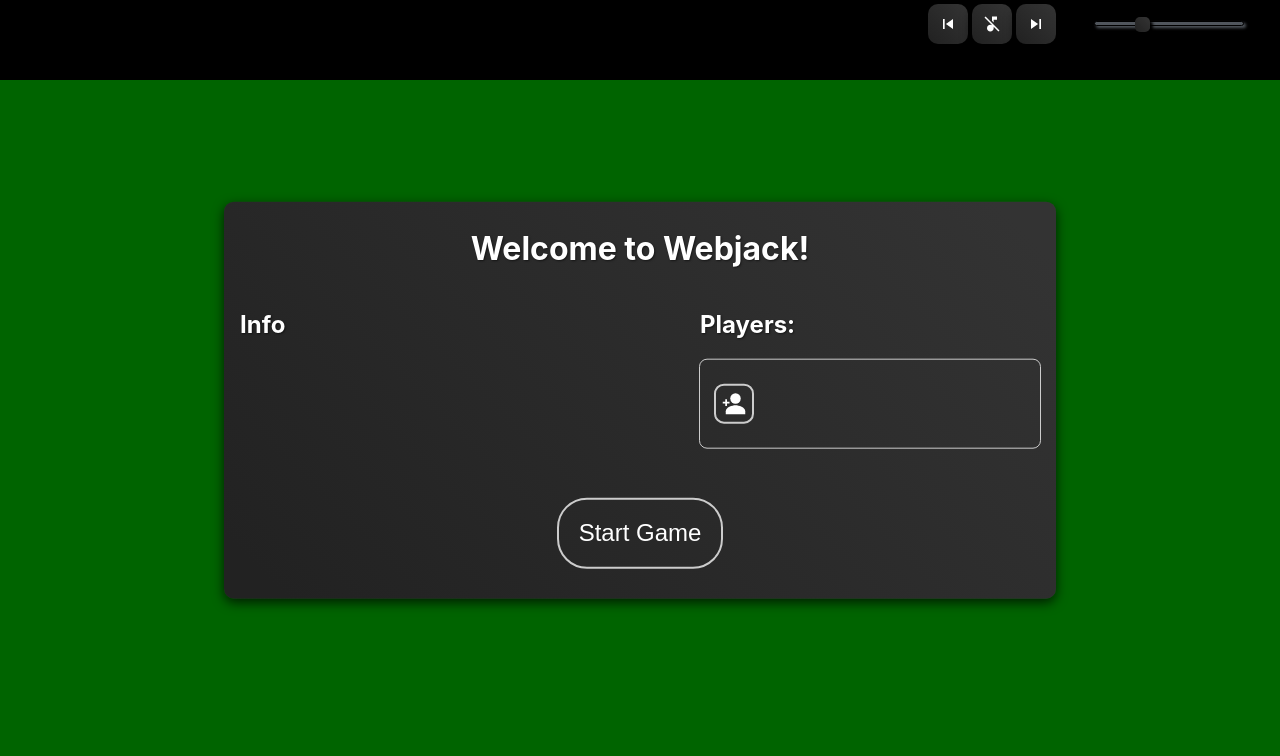
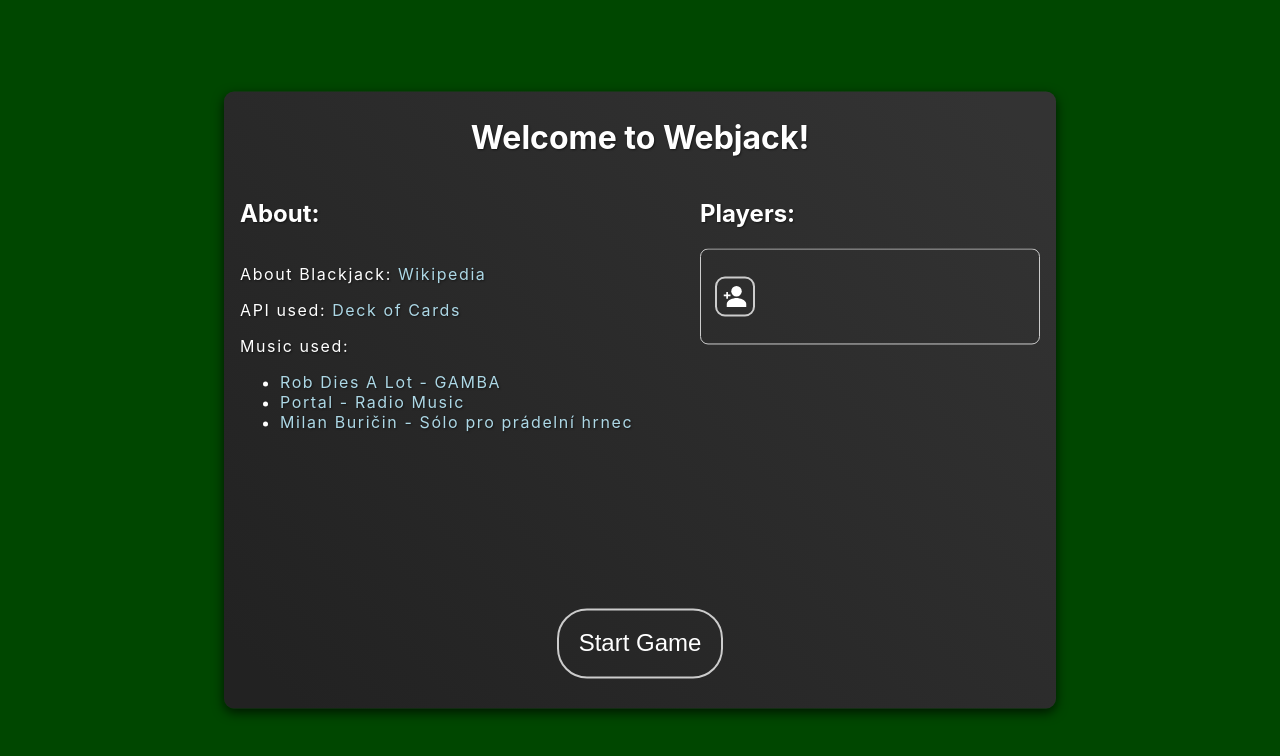
Before and after one commit to olibejak/webjack, a React (Create React App) app: page / in a window 1280 px wide. Shown: the top 756 px of the page. Built offline with nearby package versions, Linux system fonts and the light colour scheme.

Commit message:
Final touches (I hope) + navbar/audio

```diff
--- a/src/App.css
+++ b/src/App.css
@@ -1,5 +1,5 @@
 :root {
-  --table-green: #006400;
+  --table-green: #004700;
   --button-border-radius: 25%;
   --black-gradient: linear-gradient(45deg, #222 5%, #333 95%);
   --black-metalic-gradient: linear-gradient(
@@ -14,6 +14,7 @@
     );
 }
 
+/* music slider */
   input[type=range] {
     background: none;
     height: 24px;
@@ -105,6 +106,40 @@ input[type=range]:focus::-ms-fill-upper {
     background: #50555C;
   }
 
+/* overflow slider */
+  /* WebKit (Chrome, Safari, etc.) */
+  ::-webkit-scrollbar {
+    width: 10px;
+  }
+
+  ::-webkit-scrollbar-track {
+    background: transparent;
+    box-shadow: transparent;
+
+  }
+
+  ::-webkit-scrollbar-thumb {
+    background: #e0e0e0;
+    border-radius: 10px;
+    box-shadow: inset 0 0 6px rgba(0,0,0,0.5);
+  }
+
+  /*!* Firefox *!*/
+  /*.scrollable-div {*/
+  /*  scrollbar-width: thin;*/
+  /*}*/
+
+  /*.scrollable-div::-moz-scrollbar-track {*/
+  /*  background: transparent;*/
+  /*  box-shadow: transparent;*/
+  /*}*/
+
+  /*.scrollable-div::-moz-scrollbar-thumb {*/
+  /*  background: #e0e0e0;*/
+  /*  border-radius: 10px;*/
+  /*  box-shadow: inset 0 0 6px rgba(0,0,0,0.5);*/
+  /*}*/
+
 body {
   background-color: var(--table-green);
 }
--- a/src/App.tsx
+++ b/src/App.tsx
@@ -54,13 +54,11 @@ function App() {
 
   return (
       <>
-        <Navbar/>
-          <BackgroundMusic />
         {/* Conditionally render either WelcomeForm or Board based on gameStarted state */}
         {gameStarted ? (
             <>
-              <Board />
-              <button onClick={handleRestartGame}>Restart Game</button>
+              <Navbar restartGame={handleRestartGame} />
+              <Board/>
             </>
         ) : (
             <WelcomeForm onStartGame={handleStartGame}/>
--- a/src/Components/BackgroundMusic/BackgroundMusic.css
+++ b/src/Components/BackgroundMusic/BackgroundMusic.css
@@ -1,3 +1,9 @@
+.background-music-buttons{
+    display: flex;
+    flex-direction: row;
+    gap: 5px;
+}
+
 .music-button {
     display: flex;
     font-size: 20px;
@@ -20,7 +26,6 @@
     box-shadow: 0 5px 12px rgba(0, 0, 0, 0.7);
 }
 
-/*Background Music*/
 .background-music {
     display: flex;
     flex-direction: row;
@@ -42,6 +47,7 @@
 .volume-changer svg {
     margin: 0.2em;
     font-size: 2em;
+    color: #fff;
 }
 
 .music-button:hover {
@@ -49,7 +55,6 @@
     box-shadow: 0 5px 12px rgba(0, 0, 0, 0.7);
 }
 
-/*Background Music*/
 .background-music {
     display: flex;
     flex-direction: row;
@@ -67,3 +72,13 @@
     flex-direction: row;
     align-items: center;
 }
+
+@media (max-width: 1035px) {
+    .background-music {
+        flex-direction: column;
+    }
+
+    .volume-changer {
+        width: 10em
+    }
+}
--- a/src/Components/BackgroundMusic/BackgroundMusic.tsx
+++ b/src/Components/BackgroundMusic/BackgroundMusic.tsx
@@ -6,15 +6,19 @@ import "./BackgroundMusic.css"
 function BackgroundMusic() {
     const [audio] = useState(new Audio('/GAMBA.mp3')); // Initialize with the first song
     const [musicOn, setMusicOn] = useState(false);
-    const [volume, setVolume] = useState(30); // Initial volume value
+    const [volume, setVolume] = useState(20); // Initial volume value
     const [currentSongIndex, setCurrentSongIndex] = useState(0);
     const songs = ['/GAMBA.mp3', '/radio.mp3', '/hrnec.mp3']; // List of audio sources (URLs)
+
+    // Initial volume
+    useEffect(() => {
+        audio.volume = 0.2;
+    }, [audio]);
 
     // eslint-disable-next-line react-hooks/exhaustive-deps
     const handleSongEnd = () => {
         playNextSong();
     }
-
 
     useEffect(() => {
         // Add event listener for when the current song ends
@@ -27,10 +31,10 @@ function BackgroundMusic() {
     }, [audio, handleSongEnd]); // Ensure effect runs when audio changes
 
     const handleBackgroundMusic = () => {
-        if (!musicOn) {
+        if (!musicOn) { // play audio
             audio.play().then();
             setMusicOn(true);
-        } else {
+        } else { // pause audio
             audio.pause();
             setMusicOn(false);
         }
@@ -66,11 +70,13 @@ function BackgroundMusic() {
 
     return (
         <div className={"background-music"}>
-            <button onClick={playPrevSong} className={"music-button"}><MdSkipPrevious /></button>
-            <button onClick={handleBackgroundMusic} className={"music-button"}>
-                {musicOn ? <MdMusicNote /> : <MdMusicOff />}
-            </button>
-            <button onClick={playNextSong} className={"music-button"}><MdSkipNext /></button>
+            <div className={"background-music-buttons"}>
+                <button onClick={playPrevSong} className={"music-button"}><MdSkipPrevious /></button>
+                <button onClick={handleBackgroundMusic} className={"music-button"}>
+                    {musicOn ? <MdMusicNote /> : <MdMusicOff />}
+                </button>
+                <button onClick={playNextSong} className={"music-button"}><MdSkipNext /></button>
+            </div>
             <VolumeChanger volume={volume} onChange={handleVolumeChange} />
         </div>
     );
--- a/src/Components/Navbar/Navbar.css
+++ b/src/Components/Navbar/Navbar.css
@@ -1,8 +1,80 @@
 nav {
-
-    position: fixed;
-    background: black;
+    display: flex;
+    position: absolute;
+    background: #000000;
+    /*background: #525252;*/
     height: 5em;
     width: 100%;
     top: 0;
+    justify-content: space-between;
+    align-items: center;
+    padding: 0 1em;
+    box-sizing: border-box;
 }
+
+nav button, .restart-button, .hamburger-icon {
+    justify-self: left;
+    order: -1;
+    place-self: flex-start;
+    align-self: center;
+    display: flex;
+    font-size: 20px;
+    padding: 10px;
+    font-weight: 600;
+    border: none;
+    outline: none;
+    color: #fff;
+    background: linear-gradient(45deg, #222 5%, #333 95%);
+    text-shadow: 1px 1px 2px rgba(0, 0, 0, 0.5);
+    border-radius: 12px;
+    /*border-radius: 50% / 50% ;*/
+    box-shadow: 0 4px 12px rgba(0, 0, 0, 0.7);
+    cursor: pointer;
+    transition: all 0.3s ease-in-out;
+}
+
+nav h1 {
+    position: absolute;
+    left: 50%;
+    transform: translateX(-50%);
+    text-transform: capitalize;
+    color: #fff;
+    text-align: center;
+    font-size: 3em;
+    font-family: Times New Roman, serif;
+}
+
+.dropdown-menu, .hamburger-icon {
+    display: none;
+}
+
+.restart-button {
+    order: 2;
+}
+
+@media (max-width: 1035px) {
+    nav button, nav .background-music{
+        display: none;
+    }
+
+    .hamburger-icon {
+        display: block;
+        margin-left: auto;
+    }
+
+    .menu-expanded {
+        display: flex;
+        flex-direction: column;
+        gap: 15px;
+        z-index: 2;
+        position: absolute;
+        top: 5em;
+        margin-left: auto;
+        right: 0; /* Align the menu to the right */
+        box-shadow: 0 2px 4px rgba(0, 0, 0, 0.5);
+        padding: 10px;
+        width: 150px;
+        border-radius: 4px;
+        background: rgba(0, 0, 0, .5);
+    }
+}
--- a/src/Components/Navbar/Navbar.tsx
+++ b/src/Components/Navbar/Navbar.tsx
@@ -1,11 +1,30 @@
 import "./Navbar.css"
 import BackgroundMusic from "../BackgroundMusic/BackgroundMusic";
+import React from "react";
 
-export default function Navbar() {
+interface NavbarProps {
+    restartGame?: () => void
+}
+
+export default function Navbar({restartGame}: NavbarProps) {
+
+    function toggleNav() {
+        const dropdown = document.querySelector(".dropdown-menu");
+        if (dropdown) dropdown.classList.toggle("menu-expanded");
+    }
+
     return (
+    <>
         <nav>
+            <button onClick={restartGame}>Restart Game</button>
+            <h1>Webjack</h1>
             <BackgroundMusic/>
-
+            <button className="hamburger-icon" onClick={toggleNav}>☰</button>
         </nav>
+        <div className="dropdown-menu">
+            <BackgroundMusic/>
+            <button className="restart-button" onClick={restartGame}>Restart</button>
+        </div>
+    </>
     );
 }
--- a/src/Components/WelcomeBoard/WelcomeBoard.css
+++ b/src/Components/WelcomeBoard/WelcomeBoard.css
@@ -3,6 +3,7 @@
     top: 50%;
     left: 50%;
     width: 100vh;
+    /*height: 70vh;*/
     transform: translate(-50%, -50%);
     display: grid;
     padding: 6px 16px;
@@ -33,6 +34,26 @@
     align-items: center;
 }
 
+.welcomeForm .info  {
+    grid-area: info;
+}
+
+.welcomeForm article {
+    display: block;
+    height: 40vh;
+    overflow: scroll;
+    overflow-x: hidden;
+    letter-spacing: .1rem;
+}
+
+.welcomeForm article a {
+    text-decoration: none;
+    color: lightblue;
+}
+
+.welcomeForm article a:hover {
+    text-decoration: underline;
+}
 
 #start-button {
     place-self: center;
@@ -53,19 +74,21 @@
 
 /*Player Container*/
 .player-container {
-
     margin-left: 60px;
     grid-area: player-container;
 }
 
 #👤 {
     display: flex;
-    justify-content: center; /* Horizontally center the list items */
     flex-direction: column;
     align-items: center;
     padding: 0;
     text-decoration: none;
     list-style: none;
+    overflow: scroll;
+    overflow-x: hidden;
+    height: 40vh;
+    gap: 0.6em;
 }
 
 #👤 li {
@@ -75,23 +98,24 @@
 
     /* Player Card */
     .player-card {
-        min-height: 25px; /* Reduce the minimum height */
-        max-height: 6em;
+        height: 6em;
         max-width: 25em;
-        font-size: 1em; /* Adjust the font size */
-        padding: 5px;
+        font-size: 1em;
         display: grid;
         grid-template-columns: 20% 80%;
         grid-template-rows: 25% 25% 25% 25%;
         border: 1px solid #ccc;
         border-radius: 8px;
-        margin-bottom: 0.6em; /* Spacing between player cards */
-
+        box-sizing: border-box;
         grid-template-areas:
                     "button1 label1"
                     "button1 input1"
                     "button1 label2"
                     "button1 input2";
+    }
+
+    .player-card:last-child {
+        margin-bottom: 0.5em;
     }
 
     .player-card .label1 {
@@ -167,6 +191,10 @@
         height: 2em;
         width: 5em;
     }
+
+    #👤, .welcomeForm p {
+        height: 20vh;
+    }
 }
 
 @media screen and (max-width: 505px) {
--- a/src/Components/WelcomeBoard/WelcomeBoard.tsx
+++ b/src/Components/WelcomeBoard/WelcomeBoard.tsx
@@ -20,8 +20,43 @@ function WelcomeBoard({onStartGame}: {onStartGame: any}) {
         <div className={"welcomeForm"}>
             <h1>Welcome to Webjack!</h1>
             <WelcomeBoardPlayerContainer/>
-            <div>
-                <h2>Info</h2>
+            <div className={"info"}>
+                <h2>About:</h2>
+                <article>
+                    <p>
+                         About Blackjack: <a href={"https://en.wikipedia.org/wiki/Blackjack"}
+                                             target="_blank"
+                                             rel="noreferrer noopener">
+                                                Wikipedia</a>
+                    </p>
+                    <p>
+                        API used: <a href={"https://www.deckofcardsapi.com"}
+                                     target="_blank"
+                                     rel="noreferrer noopener">
+                                        Deck of Cards</a>
+                    </p>
+                    <p>Music used:</p>
+                    <ul>
+                        <li>
+                            <a href={"https://www.youtube.com/watch?v=46MiO8jWR3Q&ab_channel=RobDiesALot"}
+                               target="_blank"
+                               rel="noreferrer noopener">
+                                  Rob Dies A Lot - GAMBA</a>
+                        </li>
+                        <li>
+                            <a href={"https://g.co/kgs/hjNj5rG"}
+                               target="_blank"
+                               rel="noreferrer noopener">
+                                  Portal - Radio Music</a>
+                        </li>
+                        <li>
+                            <a href={"https://www.youtube.com/watch?v=V2LpXOKWjus&ab_channel=buricin"}
+                               target="_blank"
+                               rel="noreferrer noopener">
+                                  Milan Buričin - Sólo pro prádelní hrnec</a>
+                        </li>
+                    </ul>
+                </article>
             </div>
             <button
                 id={"start-button"}
```
Lines whose indentation alone changed are shown as unchanged.
